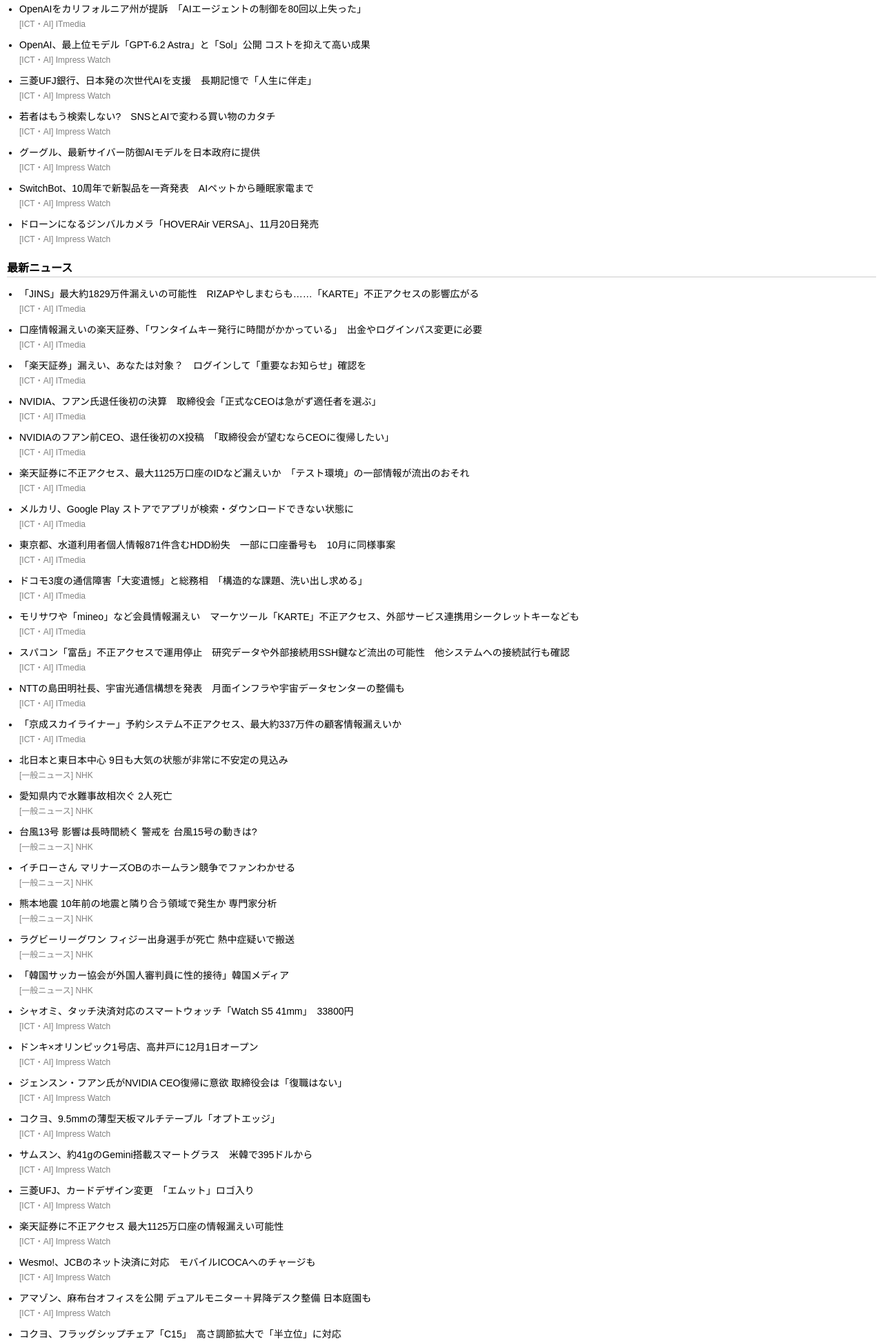
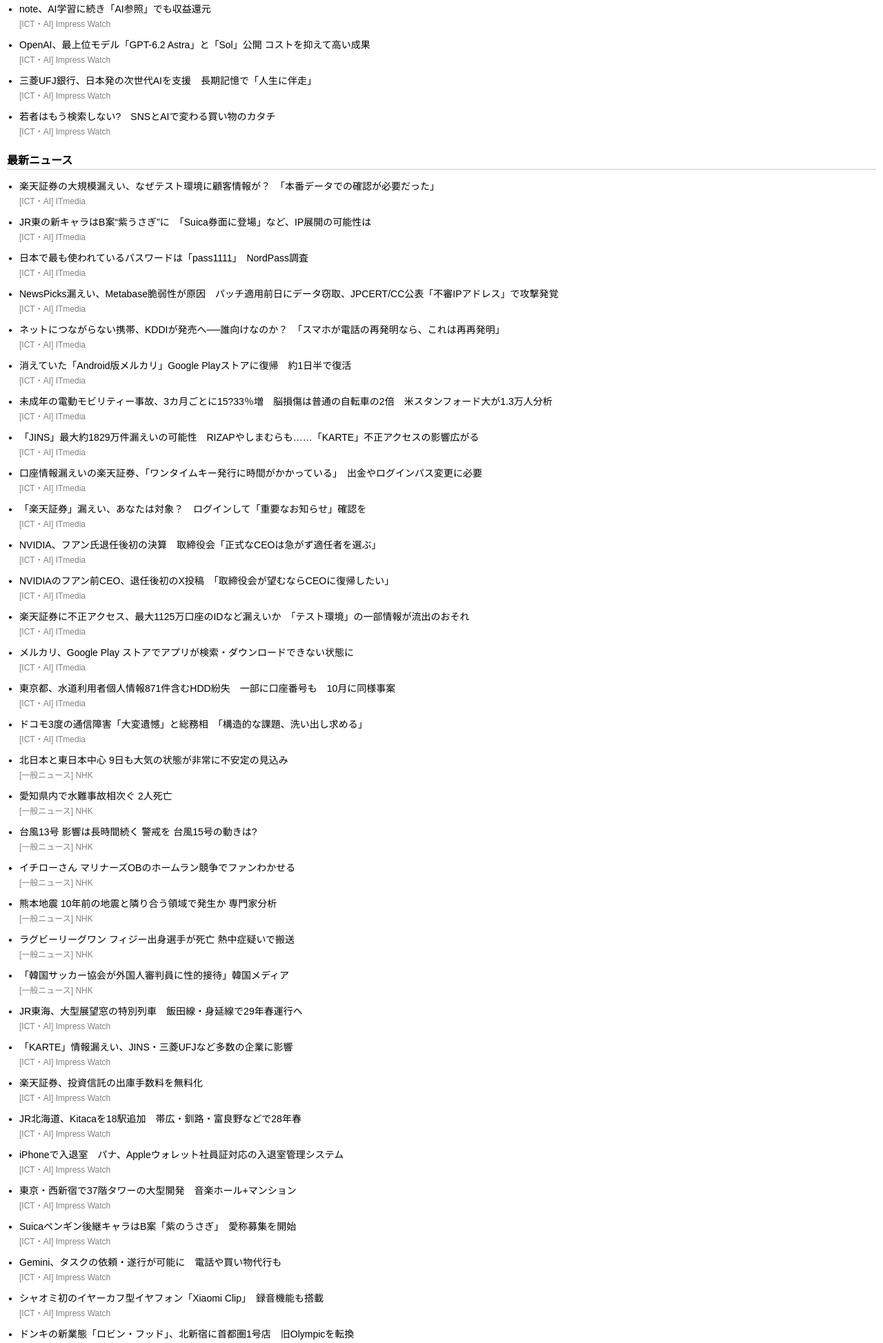
Before and after one commit to hama2016ap-art/education-ict-news, a plain HTML site: page index.html in a window 1280 px wide. Shown: the part 434-2381 px from the top of the page at 69% size. Drawn offline with Linux system fonts and the light colour scheme.

Commit message:
Auto update news

```diff
--- a/index.html
+++ b/index.html
@@ -61,11 +61,21 @@ a:hover {
 <h1>教育ICTニュース</h1>
 
 <div class="update">
-最終更新: 2026-11-18 12:32:26
+最終更新: 2026-11-18 21:53:16
 </div>
 
 <h2>★ 注目ニュース</h2>
 <ul>
+
+<li>
+<a href="https://www.itmedia.co.jp/news/article/2611/18/2000003294/">
+AI脅威対処へ新枠組み　重要鉱物やエネルギーで連携　首相、ASEANとの首脳会議出席
+</a>
+<br>
+<span class="source">
+[ICT・AI] ITmedia
+</span>
+</li>
 
 <li>
 <a href="https://www.itmedia.co.jp/news/article/2611/18/2000003279/">
@@ -98,42 +108,32 @@ OpenAI、「GPT-6.2」の「Astra」と「Sol」を公開　AI自己改善能力
 </li>
 
 <li>
-<a href="https://www.itmedia.co.jp/news/article/2611/17/2000003241/">
-AIに打ち明けた相談は“広告トラッカー”に筒抜け？　ChatGPT、Claude、Gemini含む42サービスを米大が調査
+<a href="https://www.watch.impress.co.jp/docs/news/2157470.html">
+Copilotを「仕事の新しいOS」に　MicrosoftがAI・セキュリティ強化
 </a>
 <br>
 <span class="source">
-[ICT・AI] ITmedia
+[ICT・AI] Impress Watch
 </span>
 </li>
 
 <li>
-<a href="https://www.itmedia.co.jp/news/article/2611/17/2000003254/">
-OpenAI、児童性的虐待コンテンツ（CSAM）検出ツールを公開　ChatGPTで探すと24時間アカウント停止の警告も
+<a href="https://www.watch.impress.co.jp/docs/news/2157462.html">
+楽天トラベル、AIとの対話でレンタカー予約　用途に合わせて提案
 </a>
 <br>
 <span class="source">
-[ICT・AI] ITmedia
+[ICT・AI] Impress Watch
 </span>
 </li>
 
 <li>
-<a href="https://www.itmedia.co.jp/news/article/2611/17/2000003248/">
-OpenAI、Apollo ResearchやMETRなど外部4団体を社内に迎える「埋め込み型」安全性評価を開始
+<a href="https://www.watch.impress.co.jp/docs/news/2157450.html">
+note、AI学習に続き「AI参照」でも収益還元
 </a>
 <br>
 <span class="source">
-[ICT・AI] ITmedia
-</span>
-</li>
-
-<li>
-<a href="https://www.itmedia.co.jp/news/article/2611/17/2000003246/">
-OpenAIをカリフォルニア州が提訴　「AIエージェントの制御を80回以上失った」
-</a>
-<br>
-<span class="source">
-[ICT・AI] ITmedia
+[ICT・AI] Impress Watch
 </span>
 </li>
 
@@ -167,40 +167,80 @@ OpenAI、最上位モデル「GPT-6.2 Astra」と「Sol」公開 コストを抑
 </span>
 </li>
 
+</ul>
+
+<h2>最新ニュース</h2>
+<ul>
+
 <li>
-<a href="https://www.watch.impress.co.jp/docs/news/2157194.html">
-グーグル、最新サイバー防御AIモデルを日本政府に提供
+<a href="https://www.itmedia.co.jp/news/article/2611/18/2000003302/">
+楽天証券の大規模漏えい、なぜテスト環境に顧客情報が？　「本番データでの確認が必要だった」
 </a>
 <br>
 <span class="source">
-[ICT・AI] Impress Watch
+[ICT・AI] ITmedia
 </span>
 </li>
 
 <li>
-<a href="https://www.watch.impress.co.jp/docs/news/2157178.html">
-SwitchBot、10周年で新製品を一斉発表　AIペットから睡眠家電まで
+<a href="https://www.itmedia.co.jp/news/article/2611/18/2000003307/">
+JR東の新キャラはB案“紫うさぎ”に　「Suica券面に登場」など、IP展開の可能性は
 </a>
 <br>
 <span class="source">
-[ICT・AI] Impress Watch
+[ICT・AI] ITmedia
 </span>
 </li>
 
 <li>
-<a href="https://www.watch.impress.co.jp/docs/news/2157044.html">
-ドローンになるジンバルカメラ「HOVERAir VERSA」、11月20日発売
+<a href="https://www.itmedia.co.jp/news/article/2611/18/2000003304/">
+日本で最も使われているパスワードは「pass1111」　NordPass調査
 </a>
 <br>
 <span class="source">
-[ICT・AI] Impress Watch
+[ICT・AI] ITmedia
 </span>
 </li>
 
-</ul>
+<li>
+<a href="https://www.itmedia.co.jp/news/article/2611/18/2000003300/">
+NewsPicks漏えい、Metabase脆弱性が原因　パッチ適用前日にデータ窃取、JPCERT/CC公表「不審IPアドレス」で攻撃発覚
+</a>
+<br>
+<span class="source">
+[ICT・AI] ITmedia
+</span>
+</li>
 
-<h2>最新ニュース</h2>
-<ul>
+<li>
+<a href="https://www.itmedia.co.jp/news/article/2611/18/2000003288/">
+ネットにつながらない携帯、KDDIが発売へ──誰向けなのか？　「スマホが電話の再発明なら、これは再再発明」
+</a>
+<br>
+<span class="source">
+[ICT・AI] ITmedia
+</span>
+</li>
+
+<li>
+<a href="https://www.itmedia.co.jp/news/article/2611/18/2000003292/">
+消えていた「Android版メルカリ」Google Playストアに復帰　約1日半で復活
+</a>
+<br>
+<span class="source">
+[ICT・AI] ITmedia
+</span>
+</li>
+
+<li>
+<a href="https://www.itmedia.co.jp/news/article/2611/18/2000003265/">
+未成年の電動モビリティー事故、3カ月ごとに15?33％増　脳損傷は普通の自転車の2倍　米スタンフォード大が1.3万人分析
+</a>
+<br>
+<span class="source">
+[ICT・AI] ITmedia
+</span>
+</li>
 
 <li>
 <a href="https://www.itmedia.co.jp/news/article/2611/18/2000003287/">
@@ -293,46 +333,6 @@ NVIDIAのフアン前CEO、退任後初のX投稿　「取締役会が望むな
 </li>
 
 <li>
-<a href="https://www.itmedia.co.jp/news/article/2611/17/2000003257/">
-モリサワや「mineo」など会員情報漏えい　マーケツール「KARTE」不正アクセス、外部サービス連携用シークレットキーなども
-</a>
-<br>
-<span class="source">
-[ICT・AI] ITmedia
-</span>
-</li>
-
-<li>
-<a href="https://www.itmedia.co.jp/news/article/2611/17/2000003253/">
-スパコン「富岳」不正アクセスで運用停止　研究データや外部接続用SSH鍵など流出の可能性　他システムへの接続試行も確認
-</a>
-<br>
-<span class="source">
-[ICT・AI] ITmedia
-</span>
-</li>
-
-<li>
-<a href="https://www.itmedia.co.jp/news/article/2611/17/2000003252/">
-NTTの島田明社長、宇宙光通信構想を発表　月面インフラや宇宙データセンターの整備も
-</a>
-<br>
-<span class="source">
-[ICT・AI] ITmedia
-</span>
-</li>
-
-<li>
-<a href="https://www.itmedia.co.jp/news/article/2611/17/2000003250/">
-「京成スカイライナー」予約システム不正アクセス、最大約337万件の顧客情報漏えいか
-</a>
-<br>
-<span class="source">
-[ICT・AI] ITmedia
-</span>
-</li>
-
-<li>
 <a href="http://www3.nhk.or.jp/news/html/20260808/k10015200211000.html">
 北日本と東日本中心 9日も大気の状態が非常に不安定の見込み
 </a>
@@ -403,6 +403,106 @@ NTTの島田明社長、宇宙光通信構想を発表　月面インフラや
 </li>
 
 <li>
+<a href="https://www.watch.impress.co.jp/docs/news/2157616.html">
+JR東海、大型展望窓の特別列車　飯田線・身延線で29年春運行へ
+</a>
+<br>
+<span class="source">
+[ICT・AI] Impress Watch
+</span>
+</li>
+
+<li>
+<a href="https://www.watch.impress.co.jp/docs/news/2157620.html">
+「KARTE」情報漏えい、JINS・三菱UFJなど多数の企業に影響
+</a>
+<br>
+<span class="source">
+[ICT・AI] Impress Watch
+</span>
+</li>
+
+<li>
+<a href="https://www.watch.impress.co.jp/docs/news/2157569.html">
+楽天証券、投資信託の出庫手数料を無料化
+</a>
+<br>
+<span class="source">
+[ICT・AI] Impress Watch
+</span>
+</li>
+
+<li>
+<a href="https://www.watch.impress.co.jp/docs/news/2157547.html">
+JR北海道、Kitacaを18駅追加　帯広・釧路・富良野などで28年春
+</a>
+<br>
+<span class="source">
+[ICT・AI] Impress Watch
+</span>
+</li>
+
+<li>
+<a href="https://www.watch.impress.co.jp/docs/news/2157527.html">
+iPhoneで入退室　パナ、Appleウォレット社員証対応の入退室管理システム
+</a>
+<br>
+<span class="source">
+[ICT・AI] Impress Watch
+</span>
+</li>
+
+<li>
+<a href="https://www.watch.impress.co.jp/docs/news/2157512.html">
+東京・西新宿で37階タワーの大型開発　音楽ホール+マンション
+</a>
+<br>
+<span class="source">
+[ICT・AI] Impress Watch
+</span>
+</li>
+
+<li>
+<a href="https://www.watch.impress.co.jp/docs/news/2157432.html">
+Suicaペンギン後継キャラはB案「紫のうさぎ」　愛称募集を開始
+</a>
+<br>
+<span class="source">
+[ICT・AI] Impress Watch
+</span>
+</li>
+
+<li>
+<a href="https://www.watch.impress.co.jp/docs/news/2157422.html">
+Gemini、タスクの依頼・遂行が可能に　電話や買い物代行も
+</a>
+<br>
+<span class="source">
+[ICT・AI] Impress Watch
+</span>
+</li>
+
+<li>
+<a href="https://www.watch.impress.co.jp/docs/news/2157406.html">
+シャオミ初のイヤーカフ型イヤフォン「Xiaomi Clip」　録音機能も搭載
+</a>
+<br>
+<span class="source">
+[ICT・AI] Impress Watch
+</span>
+</li>
+
+<li>
+<a href="https://www.watch.impress.co.jp/docs/news/2157403.html">
+ドンキの新業態「ロビン・フッド」、北新宿に首都圏1号店　旧Olympicを転換
+</a>
+<br>
+<span class="source">
+[ICT・AI] Impress Watch
+</span>
+</li>
+
+<li>
 <a href="https://www.watch.impress.co.jp/docs/news/2157390.html">
 シャオミ、タッチ決済対応のスマートウォッチ「Watch S5 41mm」　33800円
 </a>
@@ -442,106 +542,6 @@ NTTの島田明社長、宇宙光通信構想を発表　月面インフラや
 </span>
 </li>
 
-<li>
-<a href="https://www.watch.impress.co.jp/docs/news/2157226.html">
-サムスン、約41gのGemini搭載スマートグラス　米韓で395ドルから
-</a>
-<br>
-<span class="source">
-[ICT・AI] Impress Watch
-</span>
-</li>
-
-<li>
-<a href="https://www.watch.impress.co.jp/docs/news/2157232.html">
-三菱UFJ、カードデザイン変更　「エムット」ロゴ入り
-</a>
-<br>
-<span class="source">
-[ICT・AI] Impress Watch
-</span>
-</li>
-
-<li>
-<a href="https://www.watch.impress.co.jp/docs/news/2157207.html">
-楽天証券に不正アクセス 最大1125万口座の情報漏えい可能性
-</a>
-<br>
-<span class="source">
-[ICT・AI] Impress Watch
-</span>
-</li>
-
-<li>
-<a href="https://www.watch.impress.co.jp/docs/news/2157175.html">
-Wesmo!、JCBのネット決済に対応　モバイルICOCAへのチャージも
-</a>
-<br>
-<span class="source">
-[ICT・AI] Impress Watch
-</span>
-</li>
-
-<li>
-<a href="https://www.watch.impress.co.jp/docs/news/2156989.html">
-アマゾン、麻布台オフィスを公開 デュアルモニター＋昇降デスク整備 日本庭園も
-</a>
-<br>
-<span class="source">
-[ICT・AI] Impress Watch
-</span>
-</li>
-
-<li>
-<a href="https://www.watch.impress.co.jp/docs/news/2157118.html">
-コクヨ、フラッグシップチェア「C15」　高さ調節拡大で「半立位」に対応
-</a>
-<br>
-<span class="source">
-[ICT・AI] Impress Watch
-</span>
-</li>
-
-<li>
-<a href="https://www.watch.impress.co.jp/docs/news/2157037.html">
-BOOX、電子ペーパーのスマホ型電子書籍リーダー「Palma 3」
-</a>
-<br>
-<span class="source">
-[ICT・AI] Impress Watch
-</span>
-</li>
-
-<li>
-<a href="https://www.watch.impress.co.jp/docs/news/2157074.html">
-メルカリと駿河屋、米国に合弁会社　ホビー商品の買取・販売へ
-</a>
-<br>
-<span class="source">
-[ICT・AI] Impress Watch
-</span>
-</li>
-
-<li>
-<a href="https://www.watch.impress.co.jp/docs/news/2157040.html">
-京成スカイライナー、予約システムに不正アクセス　最大337万件流出か
-</a>
-<br>
-<span class="source">
-[ICT・AI] Impress Watch
-</span>
-</li>
-
-<li>
-<a href="https://www.watch.impress.co.jp/docs/news/2156990.html">
-クレカ22社、フィッシング対策で共同啓発　注意喚起メールを配信
-</a>
-<br>
-<span class="source">
-[ICT・AI] Impress Watch
-</span>
-</li>
-
 </ul>
 
 </body>
```
